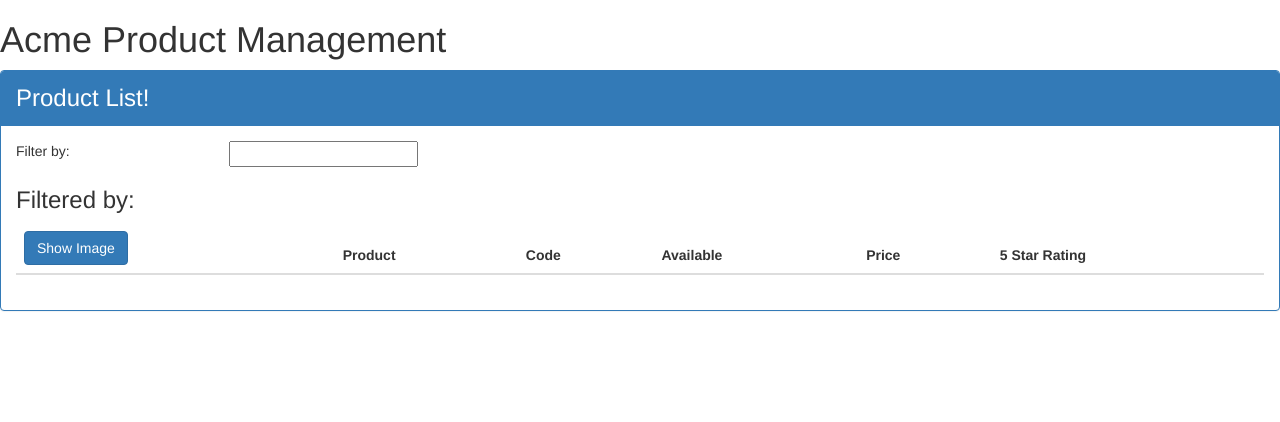
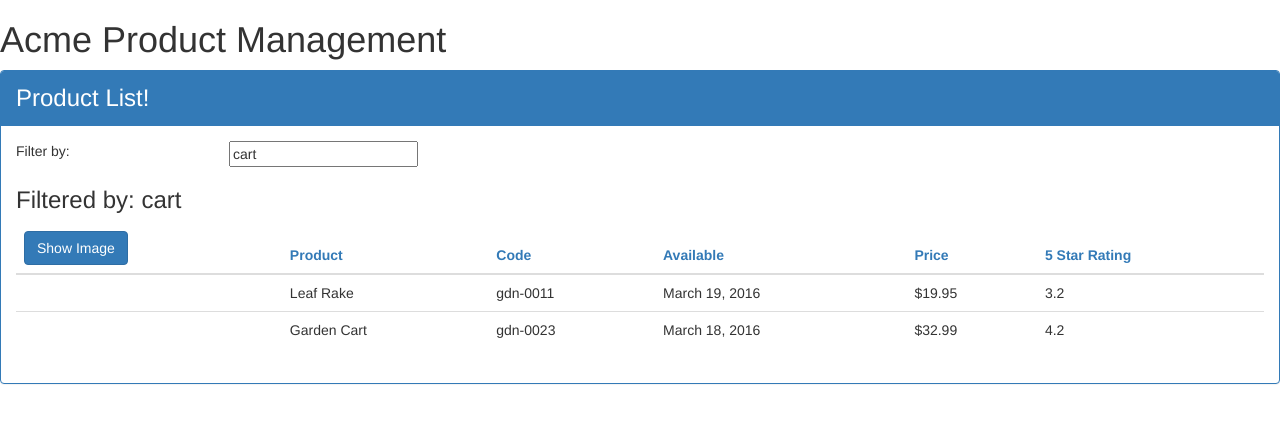
Before and after one commit to patfb/angular-learning, an Angular app: page / in a window 1280 px wide. Shown: the top 422 px of the page. Built offline with nearby package versions, Linux system fonts and the light colour scheme.

Commit message:
bindings and styles

```diff
--- a/src/app/app.module.ts
+++ b/src/app/app.module.ts
@@ -1,12 +1,13 @@
 import { BrowserModule } from '@angular/platform-browser';
 import { NgModule } from '@angular/core';
+import { FormsModule } from '@angular/forms';
 
 import { AppComponent } from './app.component';
 import { ProductListComponent } from './products/product-list.component';
 
 @NgModule({
   declarations: [AppComponent, ProductListComponent],
-  imports: [BrowserModule],
+  imports: [BrowserModule, FormsModule],
   providers: [],
   bootstrap: [AppComponent]
 })
--- /dev/null
+++ b/src/app/products/product-list.component.css
@@ -0,0 +1,3 @@
+thead {
+  color: #337ab7;
+}
--- a/src/app/products/product-list.component.html
+++ b/src/app/products/product-list.component.html
@@ -6,21 +6,21 @@
         <div class='row'>
             <div class='col-md-2'>Filter by:</div>
             <div class='col-md-4'>
-                <input type='text' />
+                <input type='text' [(ngModel)]='listFilter' />
             </div>
         </div>
         <div class='row'>
             <div class='col-md-6'>
-                <h3>Filtered by: </h3>
+                <h3>Filtered by: {{listFilter}} </h3>
             </div>
         </div>
         <div class='table-responsive'>
-            <table class='table'>
+            <table class='table' *ngIf='products && products.length'>
                 <thead>
                     <tr>
                         <th>
-                            <button class='btn btn-primary'>
-                                Show Image
+                            <button class='btn btn-primary' (click)='toggleImage()'>
+                                {{showImage ? 'Hide' : 'Show'}} Image
                             </button>
                         </th>
                         <th>Product</th>
@@ -31,6 +31,16 @@
                     </tr>
                 </thead>
                 <tbody>
+                    <tr *ngFor='let product of products'>
+                        <td>
+                            <img *ngIf='showImage' [src]='product.imageUrl' [title]='product.productName' [style.width.px]='imageWidth' [style.margin.px]='imageMargin'>
+                        </td>
+                        <td>{{product.productName}}</td>
+                        <td>{{product.productCode | lowercase}}</td>
+                        <td>{{product.releaseDate}}</td>
+                        <td>{{product.price | currency: 'USD':true:'1.2-2'}}</td>
+                        <td>{{product.starRating}}</td>
+                    </tr>
                 </tbody>
             </table>
         </div>
--- a/src/app/products/product-list.component.ts
+++ b/src/app/products/product-list.component.ts
@@ -1,9 +1,43 @@
 import { Component } from '@angular/core';
+import { IProduct } from './product';
 
 @Component({
   selector: 'pm-products',
-  templateUrl: './product-list.component.html'
+  templateUrl: './product-list.component.html',
+  styleUrls: ['./product-list.component.css']
 })
 export class ProductListComponent {
   pageTitle: string = 'Product List!';
+  imageWidth: number = 50;
+  imageMargin: number = 2;
+  showImage: boolean = false;
+  listFilter: string = 'cart';
+  products: IProduct[] = [
+    {
+      productId: 1,
+      productName: 'Leaf Rake',
+      productCode: 'GDN-0011',
+      releaseDate: 'March 19, 2016',
+      description: 'Leaf rake with 48-inch wooden handle.',
+      price: 19.95,
+      starRating: 3.2,
+      imageUrl:
+        'http://openclipart.org/image/300px/svg_to_png/26215/Anonymous_Leaf_Rake.png'
+    },
+    {
+      productId: 2,
+      productName: 'Garden Cart',
+      productCode: 'GDN-0023',
+      releaseDate: 'March 18, 2016',
+      description: '15 gallon capacity rolling garden cart',
+      price: 32.99,
+      starRating: 4.2,
+      imageUrl:
+        'http://openclipart.org/image/300px/svg_to_png/58471/garden_cart.png'
+    }
+  ];
+
+  toggleImage(): void {
+    this.showImage = !this.showImage;
+  }
 }
--- /dev/null
+++ b/src/app/products/product.ts
@@ -0,0 +1,10 @@
+export interface IProduct {
+  productId: number;
+  productName: string;
+  productCode: string;
+  releaseDate: string;
+  price: number;
+  description: string;
+  starRating: number;
+  imageUrl: string;
+}
```
Also changed, not shown: src/api/products/products.json (+10 -5 lines).
